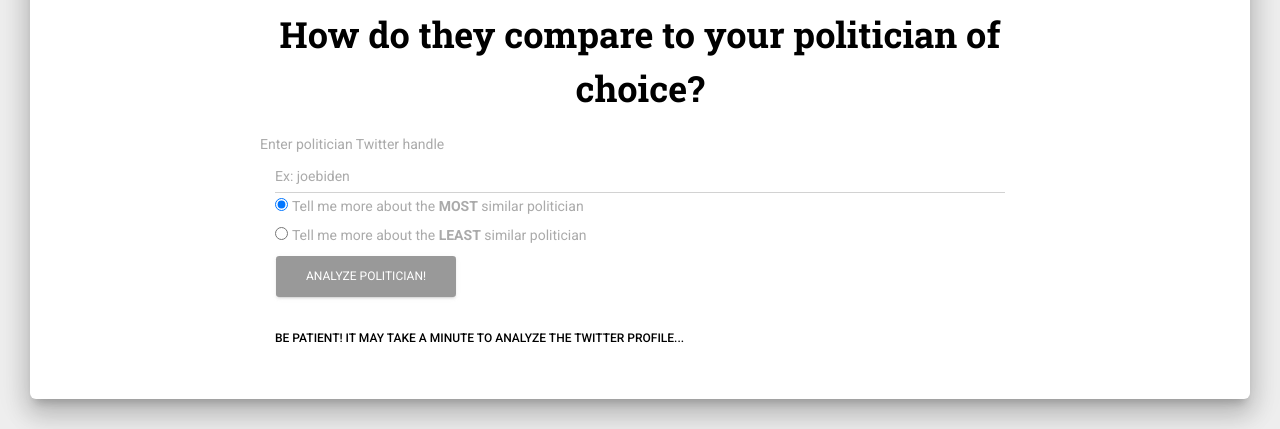
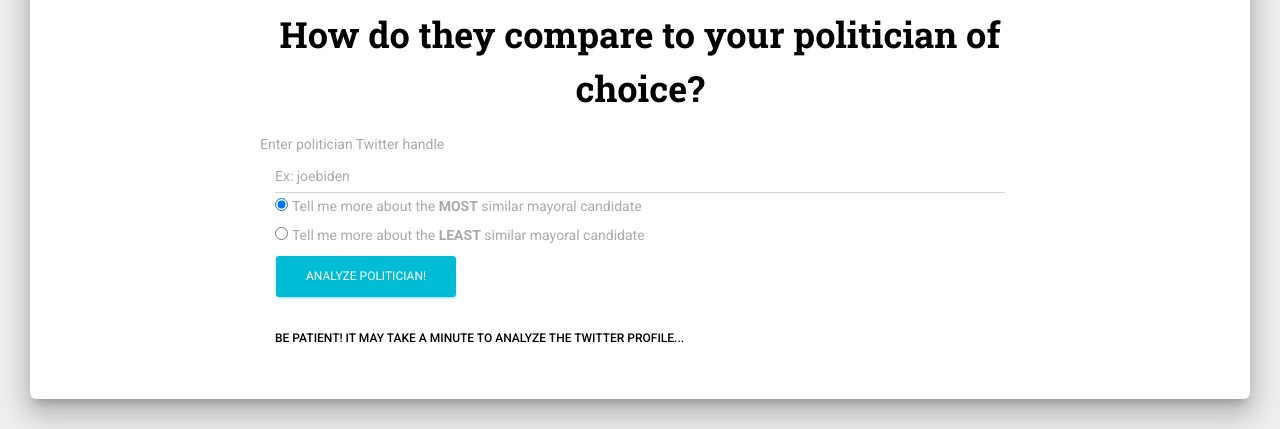
Before and after one commit to msternke/local-politician-recommender, a Flask app: page /local-race-analysis in a window 1280 px wide. Shown: the part 1823-2252 px from the top of the page. Run offline with Flask 2, Linux system fonts and the light colour scheme; some libraries are stand-ins or nearby versions.

Commit message:
Adding analysis for most or least similar candidate

```diff
--- a/templates/features-coming-soon.html
+++ b/templates/features-coming-soon.html
@@ -16,8 +16,6 @@
           <dd>- "Bottom-up approach"</dd>
           <dt>Deeper analysis of most-similar politicians</dt>
           <dd>- Identify topics that account for greatest similarities/differences</dd>
-          <dt>Provide resources to inform on politician recommendations</dt>
-          <dd>- Link to campaign websites</dd>
         </dl>
       </div>
     </div>
--- a/templates/local-race.html
+++ b/templates/local-race.html
@@ -43,13 +43,13 @@
               <input id="entered-handle" type="text" class="form-control" placeholder="Ex: joebiden" name="handle">
               <div>
                 <input type="radio" id="most" name="most-least" value="Most" checked>
-                <label for="most">Tell me more about the <b>MOST</b> similar politician</label>
+                <label for="most">Tell me more about the <b>MOST</b> similar mayoral candidate</label>
               </div>
               <div>
                 <input type="radio" id="least" name="most-least" value="Least">
-                <label for="most">Tell me more about the <b>LEAST</b> similar politician</label>
+                <label for="most">Tell me more about the <b>LEAST</b> similar mayoral candidate</label>
               </div>
-              <input type="submit" class="btn btn-md" value="Analyze politician!" method="post">
+              <input type="submit" class="btn btn-info" value="Analyze politician!" method="post">
               <br>
             </div>
            </div>
```
Also changed, not shown: templates/local-race-analysis.html (+5 -5 lines), 2 other files.
